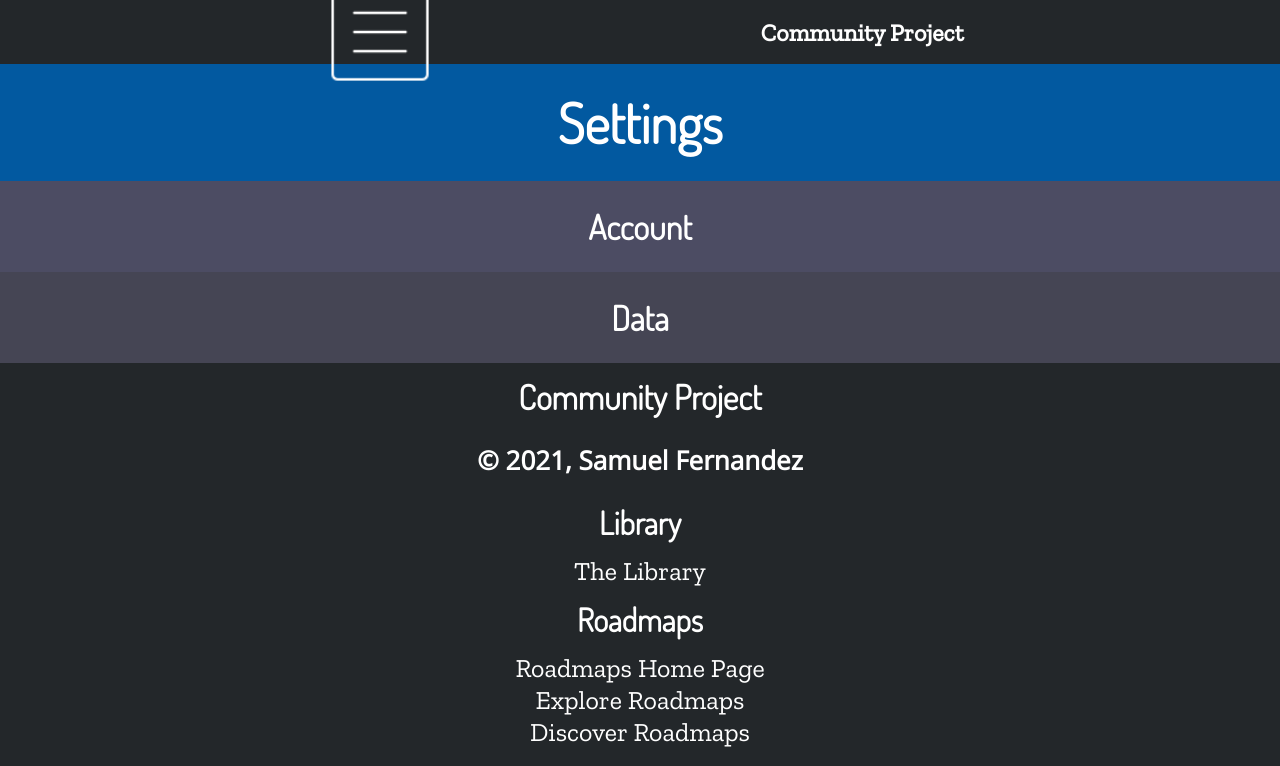
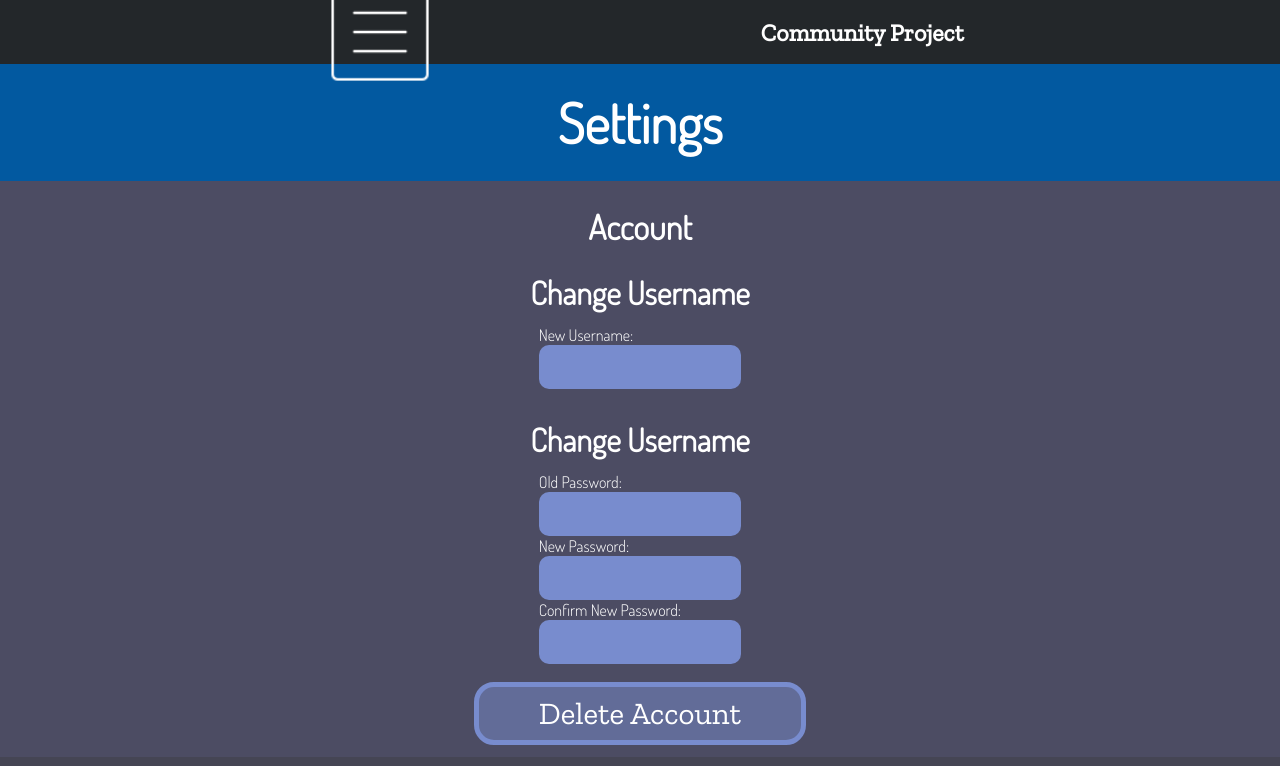
Before and after one commit to polypixeldev/computerstacks, a Next.js app in the folder app/: page /settings in a window 1280 px wide. Shown: the top 766 px of the page. Built offline with nearby package versions, Linux system fonts and the light colour scheme.

Commit message:
Basic frontend for settings

```diff
--- a/app/pages/settings.js
+++ b/app/pages/settings.js
@@ -1,6 +1,47 @@
+import { useState } from 'react';
+
 import HeadStyles from "../styles/Head.module.css";
+import FormStyle from "../styles/Form.module.css";
 
 function Settings() {
+	let [ username, setUsername ] = useState('');
+	let [ oldPassword, setOldPassword ] = useState('');
+	let [ newPassword, setNewPassword ] = useState('');
+	let [ confirmPassword, setConfirmPassword ] = useState('');
+
+	function handleUsernameSubmit(event) {
+		event.preventDefault();
+
+	}
+
+	function handlePasswordSubmit(event) {
+		event.preventDefault();
+
+	}
+
+	function handleAccountDelete() {
+
+	}
+
+	function handleDataExport() {
+
+	}
+
+	function handleDataDelete() {
+
+	}
+
+	function handleChange(event) {
+		const target = event.target;
+		const value = target.value;
+		const name = target.name;
+
+		if(name === 'username') setUsername(value)
+		if(name === 'oldPassword') setOldPassword(value)
+		if(name === 'newPassword') setNewPassword(value)
+		if(name === 'confirmPassword') setConfirmPassword(value)
+	}
+
 	return (
 		<main>
 			<section className={HeadStyles.head}>
@@ -8,9 +49,37 @@ function Settings() {
 			</section>
 			<section className="section1">
 				<h2>Account</h2>
+				<h3>Change Username</h3>
+				<form className={FormStyle.form} onSubmit={handleUsernameSubmit}>
+					<label>
+						New Username:
+						<input type="text" name="username" onChange={handleChange} value={username} />
+					</label>
+				</form>
+				<br/>
+				<h3>Change Username</h3>
+				<form className={FormStyle.form} onSubmit={handlePasswordSubmit}>
+					<label>
+						Old Password:
+						<input type="password" name="oldPassword" onChange={handleChange} value={oldPassword} />
+					</label>
+					<label>
+						New Password:
+						<input type="password" name="newPassword" onChange={handleChange} value={newPassword} />
+					</label>
+					<label>
+						Confirm New Password:
+						<input type="password" name="confirmPassword" onChange={handleChange} value={confirmPassword} />
+					</label>
+				</form>
+				<br/>
+				<button className="button" onClick={handleAccountDelete}>Delete Account</button>
 			</section>
 			<section className="section2">
 				<h2>Data</h2>
+				<button className="button" onClick={handleDataExport}>Export Data</button>
+				<br />
+				<button className="button" onClick={handleDataDelete}>Delete Data</button>
 			</section>
 		</main>
 	)
```
